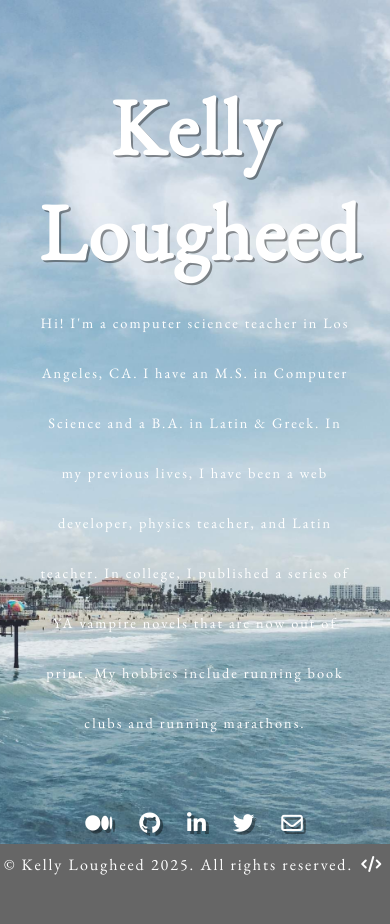
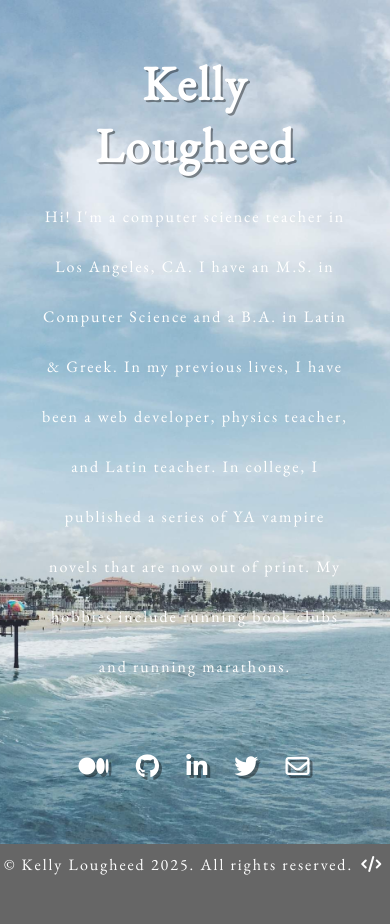
Before and after one commit to kellylougheed/kellylougheed.github.io, a PHP site: page / in a window 390 px wide. Run offline with PHP 8.4, Linux system fonts and the light colour scheme; some libraries are stand-ins or nearby versions.

Commit message:
font adjustment

```diff
--- a/style.css
+++ b/style.css
@@ -40,11 +40,10 @@ h1, h2 {
 }
 
 h1 {
-  font-size: 1.5em;
+  font-size: 3em;
 }
 
 div.intro h1 {
-  font-size: 5em;
   text-shadow: 2px 2px rgba(0,0,0,.4);
 }
 
@@ -55,7 +54,7 @@ div.intro h2 {
 }
 
 div.intro p {
-  font-size: 0.9em;
+  font-size: 1em;
 }
 
 a.contact {
@@ -166,7 +165,7 @@ div.footer a {
   }
 
   p {
-    font-size: 0.9em;
+    font-size: 1em;
   }
 
   div.footer {
```
